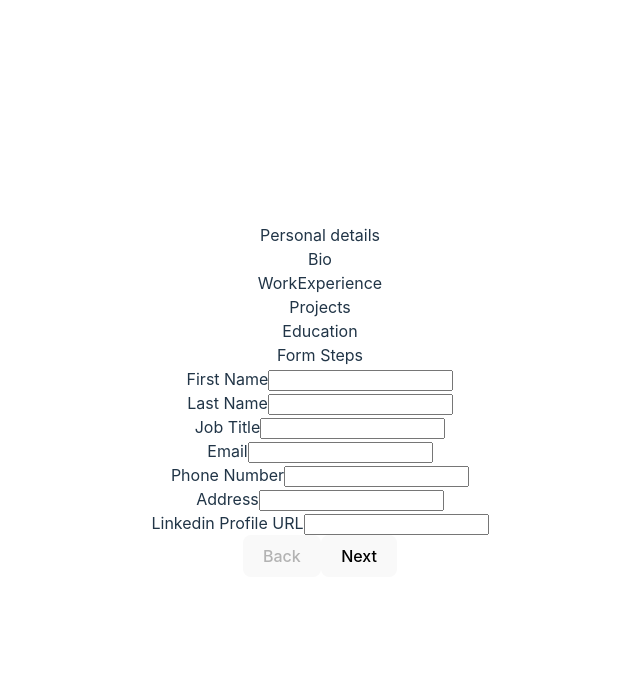
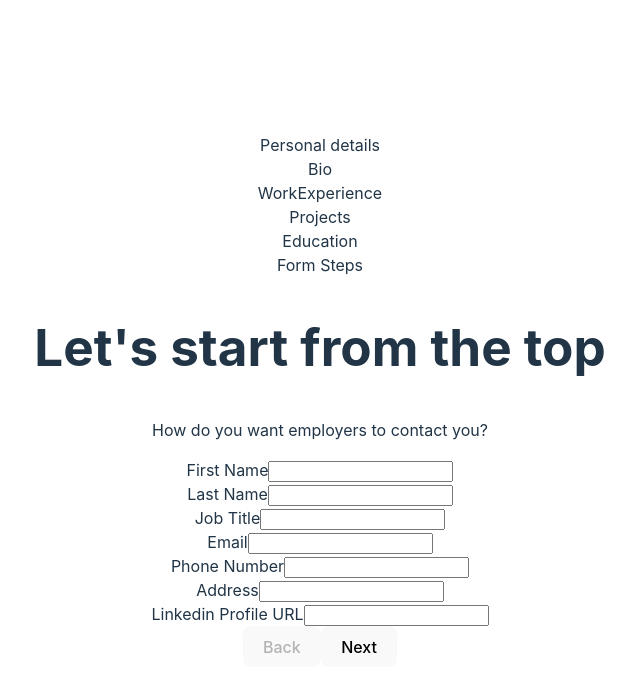
Before and after one commit to simoneschiavo/cv-application, a React (Vite) app: page / in a window 1280 px wide. Shown: the top 692 px of the page, without its empty margins (320-960 px from the left). Built offline with nearby package versions, Linux system fonts and the light colour scheme.

Commit message:
feat: add title section to the first step

```diff
--- a/src/components/form/PersonalDetailsStep.jsx
+++ b/src/components/form/PersonalDetailsStep.jsx
@@ -1,5 +1,10 @@
 export default function PersonalDetailsStep({ formData, handleChange }) {
   return (
+    <>
+      <div className="title">
+          <h1>Let's start from the top</h1>
+          <p className="subtitle">How do you want employers to contact you?</p>
+      </div>
       <form className="personal-details-step">
         <div className="row">
           <div className="field first-name">
@@ -78,5 +83,6 @@ export default function PersonalDetailsStep({ formData, handleChange }) {
           </div>
         </div>
       </form>
+    </>
   );
 }
```
Also changed, not shown: src/components/form/BioStep.jsx (added). Lines whose indentation alone changed are shown as unchanged.
